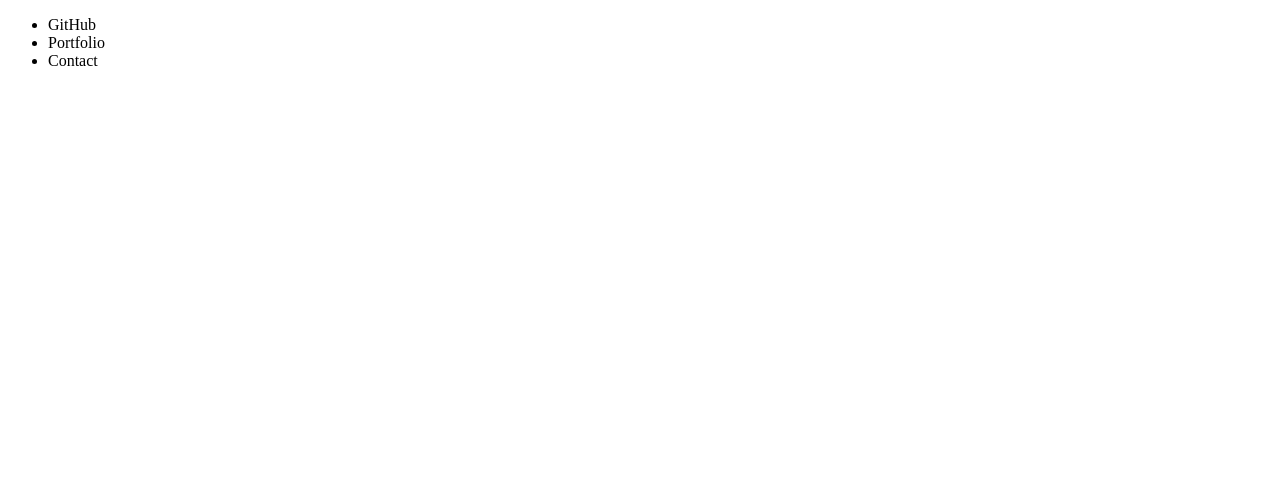
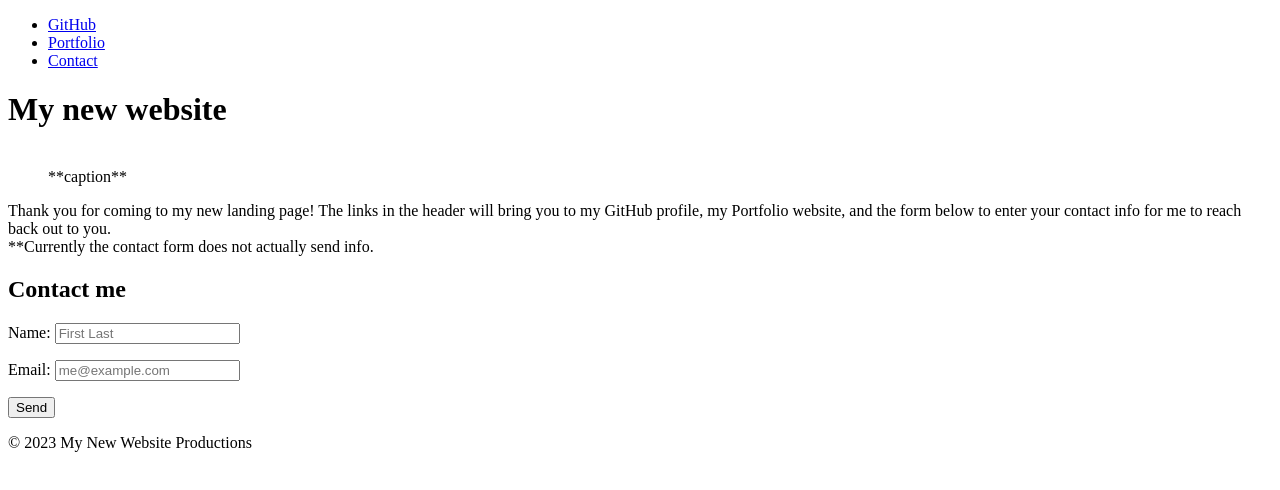
Before and after one commit to jskelly8/html-css-git-mini-1, a plain HTML site: page index.html in a window 1280 px wide. Drawn offline with Linux system fonts and the light colour scheme.

Commit message:
Added html content, including form, nav bar, image placeholder, and footer

```diff
--- a/index.html
+++ b/index.html
@@ -1,37 +1,59 @@
 <!DOCTYPE html>
 <html lang="en">
+
 <head>
     <meta charset="UTF-8">
     <meta name="viewport" content="width=device-width, initial-scale=1.0">
     <title>Contact us!</title>
 </head>
+
 <body>
     <!-- Header nav bar -->
     <header>
         <nav>
             <ul>
-                <li>GitHub</li>
-                <li>Portfolio</li>
-                <li>Contact</li>
+                <li><a href="https://github.com/jskelly8">GitHub</a></li>
+                <li><a href="#">Portfolio</a></li>
+                <li><a href="#Contact">Contact</a></li>
             </ul>
         </nav>
     </header>
+
     <!-- Centered photo with page title -->
     <main>
-        <h1></h1>
-        <img>
-        <p></p>
+        <h1>My new website</h1>
+        <figure>
+            <img src="" alt="">
+            <figcaption>**caption**</figcaption>
+        </figure>
+        <p>
+            Thank you for coming to my new landing page! The links in the header will bring you to my GitHub profile, my Portfolio website, and the form below to enter your contact info for me to reach back out to you.
+            <br>
+            **Currently the contact form does not actually send info.
+        </p>
     </main>
+
     <!-- Contact form -->
-    <section>
-        <h2></h2>
+    <section id="Contact">
+        <h2>Contact me</h2>
         <form>
-
+            <P>
+                <label for="username">Name:</label>
+                <input id="username" type="text" placeholder="First Last" />
+            </P>
+            <P>
+                <label for="email">Email:</label>
+                <input id="email" type="text" placeholder="me@example.com" />
+            </P>
+            <p>
+                <input type="submit" value="Send">
+            </p>
         </form>
     </section>
     <!-- copyright -->
     <footer>
-        <p></p>
+        © 2023 My New Website Productions
     </footer>
 </body>
+
 </html>
```
